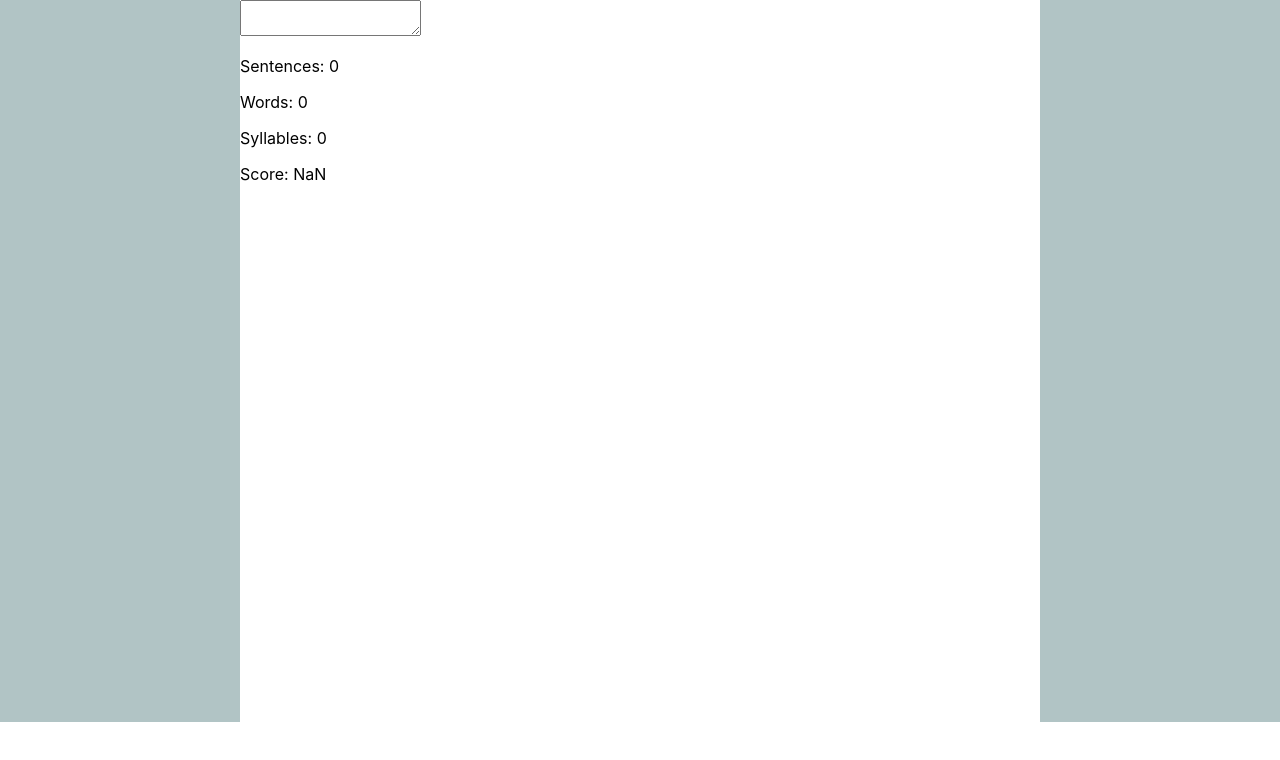
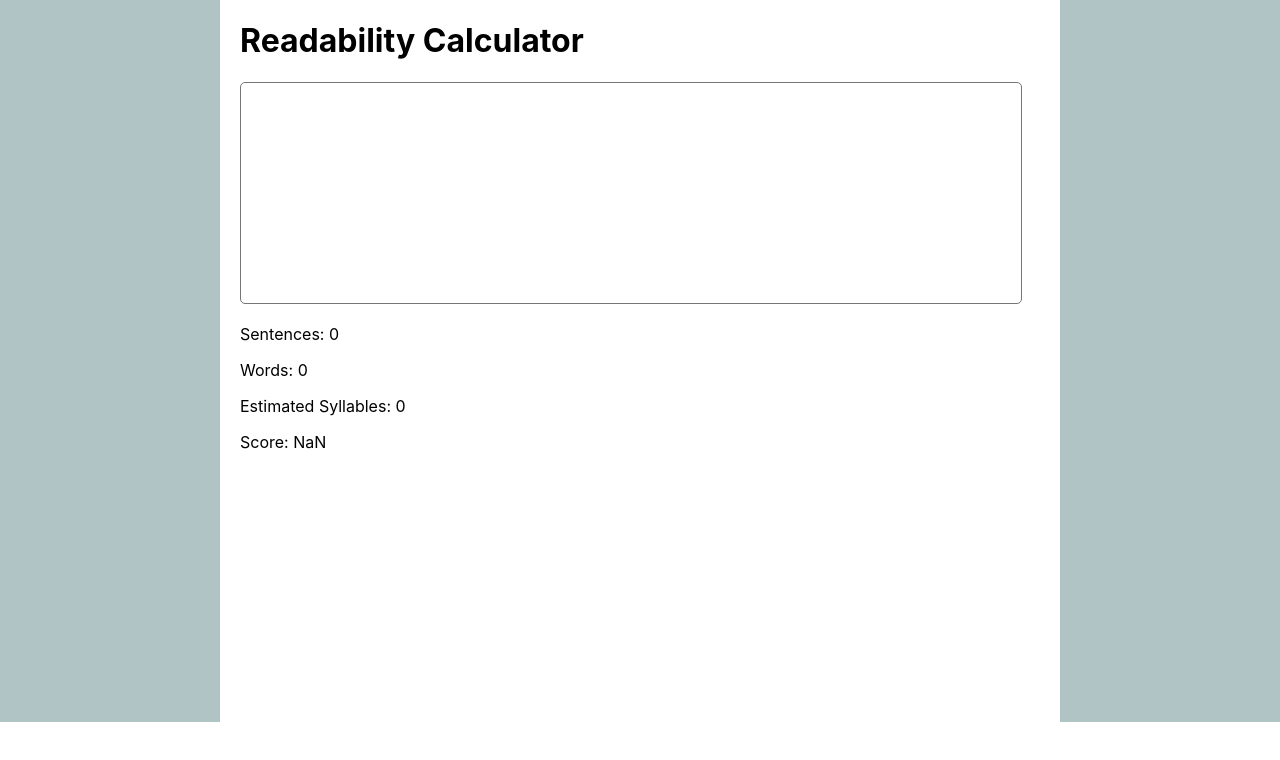
Before and after one commit to rjames187/readability-checker, a React (Create React App) app: page / in a window 1280 px wide. Shown: the top 760 px of the page. Built offline with nearby package versions, Linux system fonts and the light colour scheme.

Commit message:
begin to style and add list of hardest to read sentences

```diff
--- a/src/App.css
+++ b/src/App.css
@@ -22,32 +22,44 @@ body {
   width: 100%;
   max-width: 800px;
   height: 100%;
+  padding: 20px;
 }
 
-
-
-
-.accordion {
-  background-color: #eee;
-  color: #444;
-  cursor: pointer;
-  padding: 18px;
-  width: 100%;
-  border: none;
-  text-align: left;
-  outline: none;
-  font-size: 15px;
-  transition: 0.4s;
+textarea {
+  width: 760px;
+  min-height: 200px;
+  resize: none;
+  padding: 10px;
+  border-radius: 5px;
 }
 
-.active, .accordion:hover {
-  background-color: #ccc;
+#hard-lists {
+  display: flex;
+  justify-content: space-between;
+  max-height: 200px;
 }
 
-.panel {
-  padding: 0 18px;
-  background-color: white;
-  max-height: 0;
-  overflow: hidden;
-  transition: max-height 0.2s ease-out;
+ul {
+  overflow: auto;
 }
+
+ul#hard-words {
+  min-width: 200px;
+}
+
+ul#hard-sentences {
+  font-size: .8rem;
+}
+
+::-webkit-scrollbar {
+  width: 10px;
+}
+
+::-webkit-scrollbar-thumb {
+  border-radius: 2px;
+  background: #888;
+}
+
+::-webkit-scrollbar-thumb:hover {
+  background: #555;
+}
--- a/src/App.js
+++ b/src/App.js
@@ -1,13 +1,14 @@
 import './App.css';
 import './components/Header';
 import './components/Info';
-
+import Header from './components/Header';
 import Calc from './components/Calc';
 
 function App() {
   return (
     <div className="App">
       <div id="content">
+        <Header></Header>
         <Calc></Calc>
       </div>
     </div>
--- a/src/components/Calc.js
+++ b/src/components/Calc.js
@@ -9,6 +9,7 @@ function Calc() {
   const [count, setCount] = useState({sentences: 0, words: 0, syllables: 0});
   const [score, setScore] = useState(0);
   const [hardestWords, setHardestWords] = useState([]);
+  const [hardestSentences, setHardestSentences] = useState([]);
 
   const countText = (e) => {
     let text = e.target.value.trim();
@@ -65,7 +66,7 @@ function Calc() {
             hardWords.set(word, wordSyllables);
             sentSyllables += wordSyllables;
         });
-        hardSentences.set(sent, sentSyllables);
+        hardSentences.set(sent.join(" "), sentSyllables);
     });
 
     hardWords = new Map([...hardWords].sort((a, b) => b[1] - a[1]));
@@ -77,6 +78,17 @@ function Calc() {
         }
     });
     setHardestWords(hardWordsArray);
+
+    hardSentences = new Map([...hardSentences].sort((a, b) => b[1] - a[1]));
+
+    let hardSentencesArray = []
+    hardSentences.forEach((value, key) => {
+        if (value > 29 && hardSentencesArray.length <= 5) {
+            hardSentencesArray.push(key);
+        }
+    });
+    setHardestSentences(hardSentencesArray);
+
   }, [input])
 
   return (
@@ -84,12 +96,17 @@ function Calc() {
         <textarea onChange={countText}></textarea>
         <p>Sentences: {count.sentences}</p>
         <p>Words: {count.words}</p>
-        <p>Syllables: {count.syllables}</p>
+        <p>Estimated Syllables: {count.syllables}</p>
         <p>Score: {parseFloat(score).toFixed(2)}</p>
 
-        <ul>
-            { hardestWords.map((word) => <li>{word}</li>) }
-        </ul>
+        <div id="hard-lists">
+            <ul id="hard-words">
+                { hardestWords.map((word) => <li>{word.replace(/[^a-zA-Z-]+/g, "")}</li>) }
+            </ul>
+            <ul id="hard-sentences">
+                { hardestSentences.map((sentence) => <li>{sentence}</li>) }
+            </ul>
+        </div>
     </>
   );
 }
--- a/src/components/Header.js
+++ b/src/components/Header.js
@@ -2,7 +2,9 @@ import '../App.css';
 
 function Header() {
   return (
-    <header></header>
+    <header>
+        <h1>Readability Calculator</h1>
+    </header>
   );
 }
 
```
